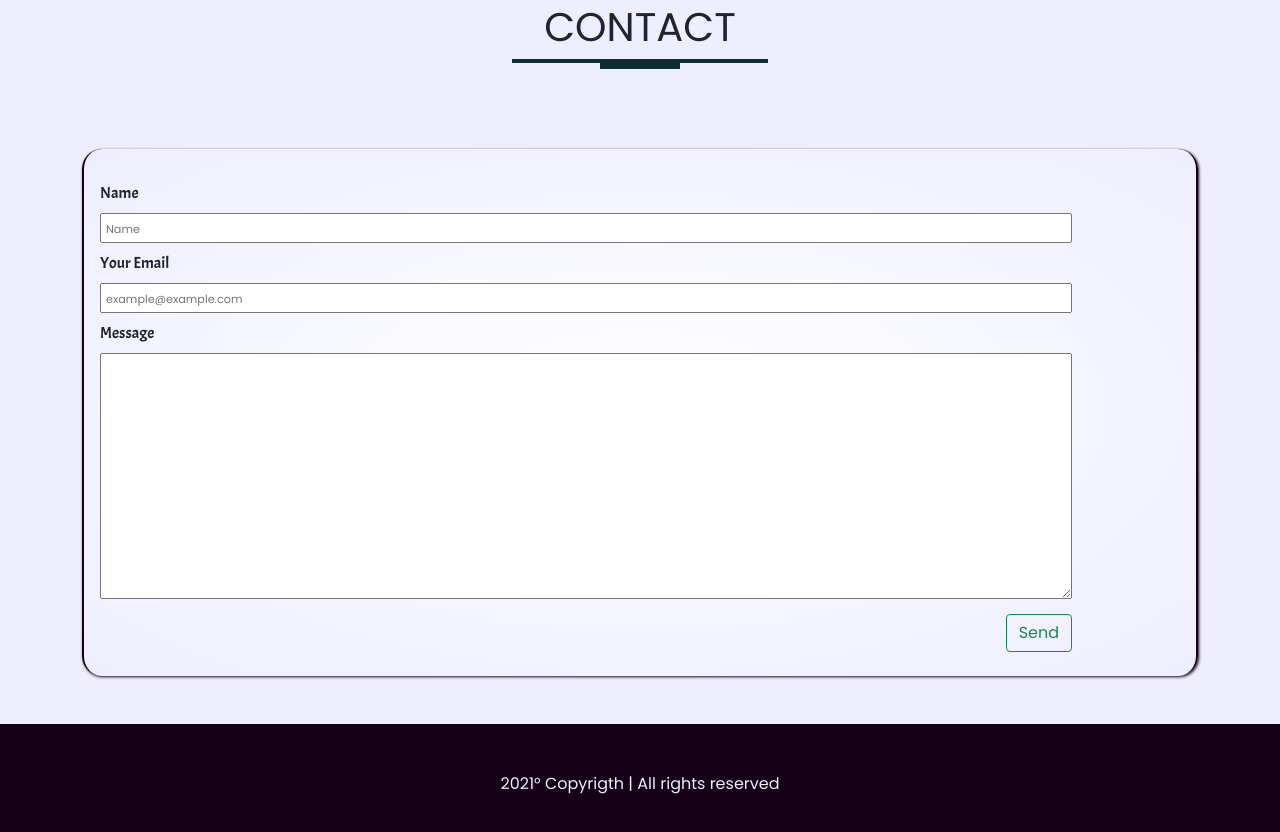
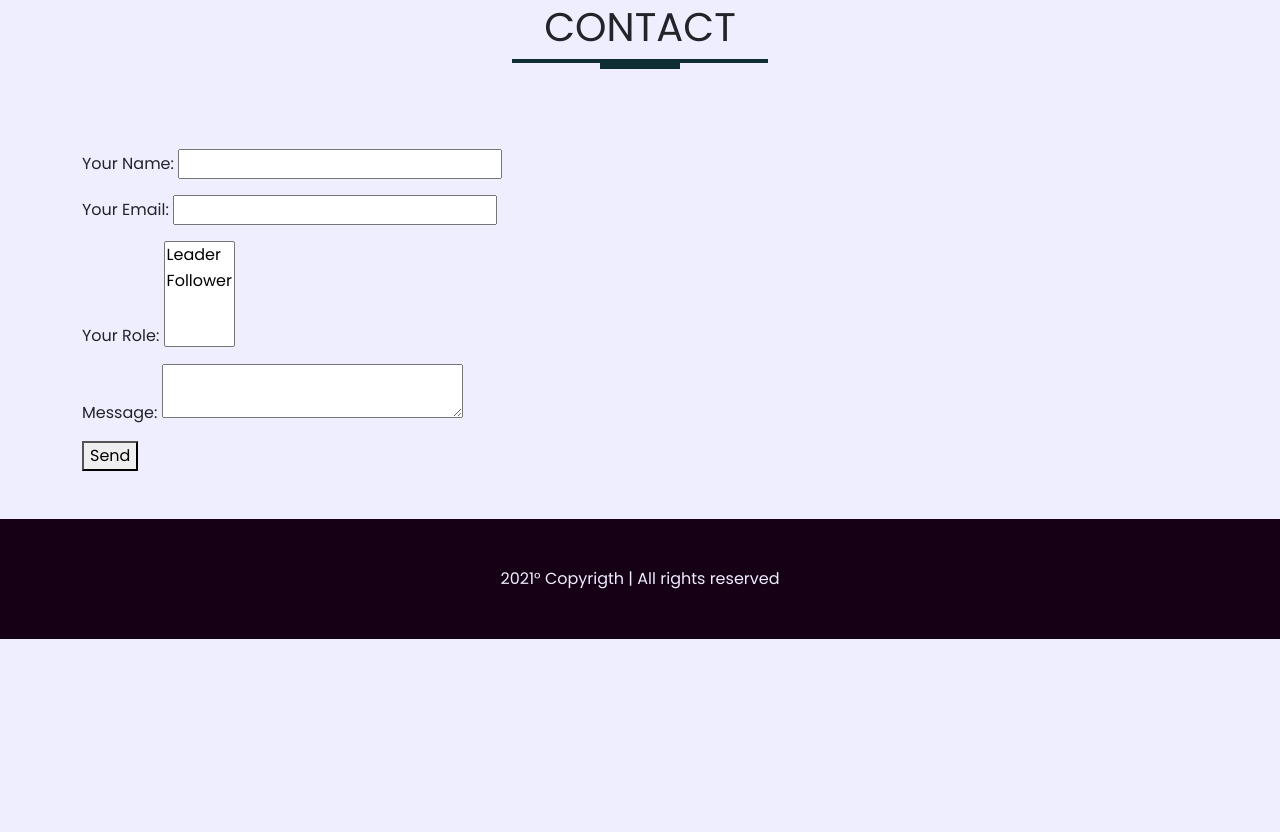
Before and after one commit to lucioled/lucioled.github.io, a website: page index.html in a window 1280 px wide. Shown: the part 2729-3561 px from the top of the page. After the commit the page ends 3368 px from the top, so only its background shows below. Drawn offline with nearby package versions, Linux system fonts and the light colour scheme.

Commit message:
update form

```diff
--- a/index.html
+++ b/index.html
@@ -138,21 +138,26 @@
         <div class="separator-line"></div>
 
         <div class="container">
-            <form method="post" class="contact-form py-4 px-3" enctype="text/plain" name="contact" data-netlify=”true” netlify-honeypot="bot-field" data-netlify-recaptcha="true">
-                <input type="hidden" name="form-name" value="contact">
-
-                <label for="contact-name" class="my-2">Name</label>
-                <input class="fs-6" type="text" name="name" id="contact-name" placeholder="Name" required>
-
-
-                <label for="contact-email" class="my-2">Your Email</label>
-                <input class="fs-6" type="email" name="email" id="contact-email" placeholder="example@example.com" required>
-                <label for="contact-msg" class="my-2">Message</label>
-                <textarea class="fs-6" name="message" id="contact-msg" cols="20" rows="10" required></textarea>
-
-                <div class="button-wrapper">
-                    <button type="submit" class="btn btn-outline-success mt-2 ">Send</button>
-                </div>
+            <form name="contact" method="POST" data-netlify="true">
+                <p>
+                    <label>Your Name: <input type="text" name="name" /></label>
+                </p>
+                <p>
+                    <label>Your Email: <input type="email" name="email" /></label>
+                </p>
+                <p>
+                    <label>Your Role: <select name="role[]" multiple>
+                    <option value="leader">Leader</option>
+                    <option value="follower">Follower</option>
+                  </select></label>
+                </p>
+                <p>
+                    <label>Message: <textarea name="message"></textarea></label>
+                </p>
+                <p>
+                    <button type="submit">Send</button>
+                </p>
+            </form>
             </form>
         </div>
     </section>
```
